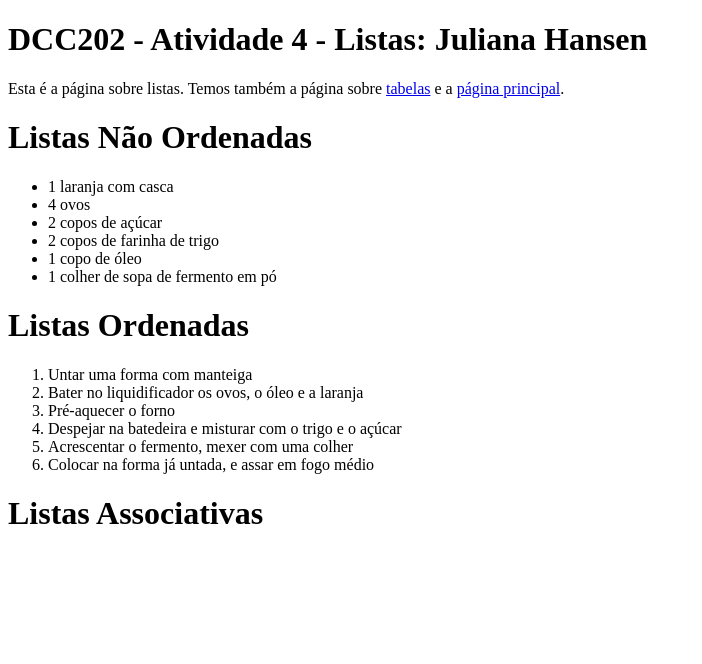
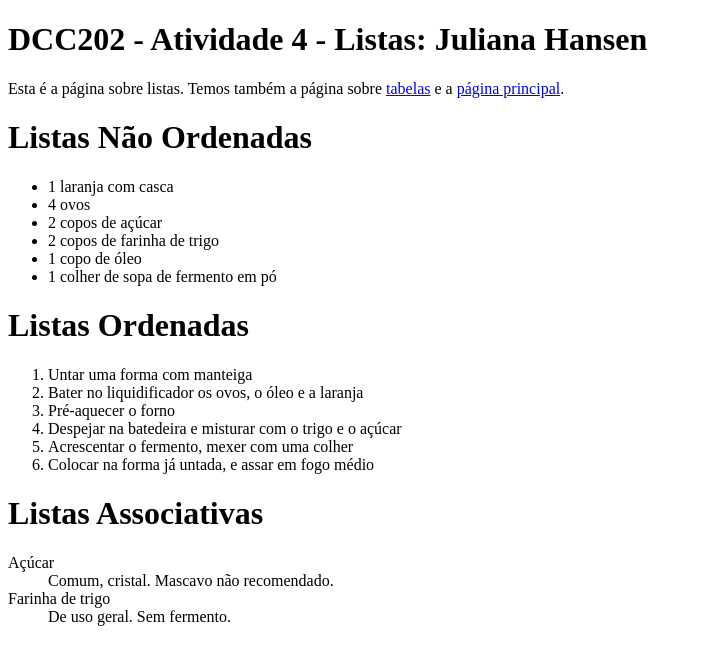
Before and after one commit to ufjf-dcc202/ufjf-dcc202-2025-1-b-atv04-JulianaHansen, a plain HTML site: page listas.html in a window 1280 px wide. Shown: the whole page, without its empty margins (0-702 px from the left). Drawn offline with Linux system fonts and the light colour scheme.

Commit message:
Adiciona lista associativa

```diff
--- a/listas.html
+++ b/listas.html
@@ -30,6 +30,16 @@
         </ol>
 
         <h1>Listas Associativas</h1>
+        <dl>
+            <div>
+                <dt>Açúcar</dt>
+                <dd>Comum, cristal. Mascavo não recomendado.</dd>
+            </div>
+            <div>
+                <dt>Farinha de trigo</dt>
+                <dd>De uso geral. Sem fermento.</dd>
+            </div>
+        </dl>
     </main>
 </body>
 </html>
```
